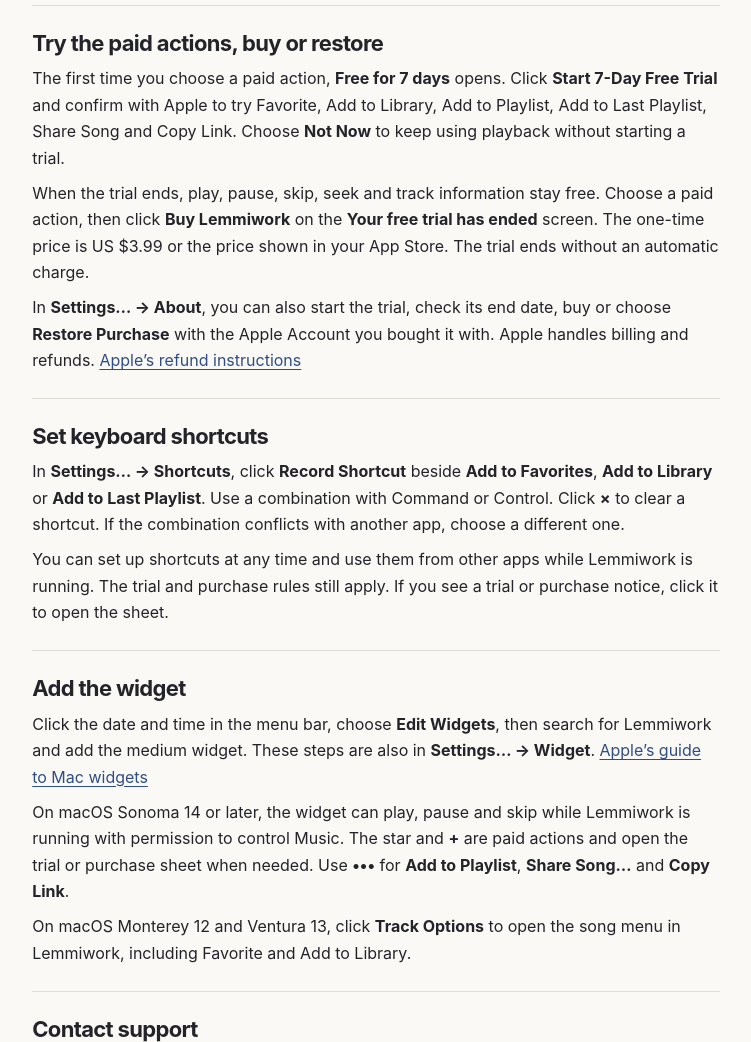
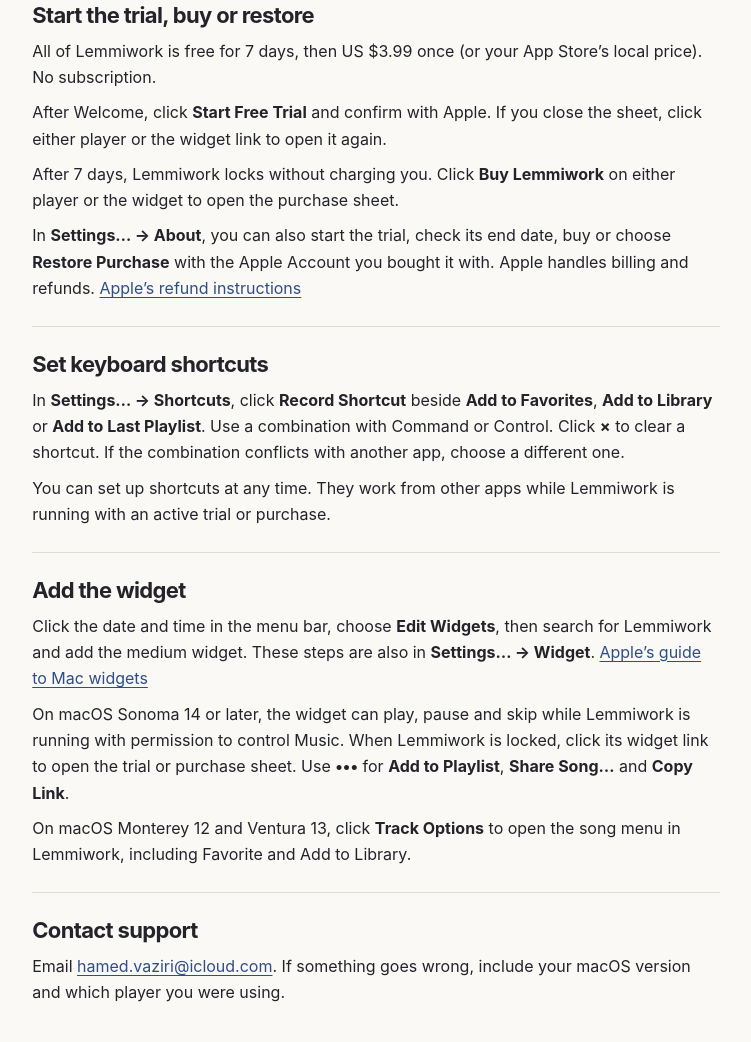
Before and after one commit to hamedv94/lemmiwork-support, a plain HTML site: page support.html in a window 1280 px wide. Shown: the part 1758-2800 px from the top of the page, without its empty margins (372-1123 px from the left). Drawn offline with Linux system fonts and the light colour scheme.

Commit message:
Describe Lemmiwork’s full-app trial and purchase

```diff
--- a/support.html
+++ b/support.html
@@ -26,7 +26,7 @@
   <main id="main" tabindex="-1" class="shell document document-support">
     <div class="document-heading">
       <h1>Support</h1>
-      <p>For Intel and Apple silicon Macs running macOS Monterey 12 or later. Playback and track information are free on all three players.</p>
+      <p>For Intel and Apple silicon Macs running macOS Monterey 12 or later.</p>
     </div>
     <div class="support-layout">
       <nav class="toc" aria-labelledby="toc-title">
@@ -84,22 +84,23 @@
         </section>
 
         <section id="purchases">
-          <h2>Try the paid actions, buy or restore</h2>
-          <p>The first time you choose a paid action, <strong>Free for 7 days</strong> opens. Click <strong>Start 7-Day Free Trial</strong> and confirm with Apple to try Favorite, Add to Library, Add to Playlist, Add to Last Playlist, Share Song and Copy Link. Choose <strong>Not Now</strong> to keep using playback without starting a trial.</p>
-          <p>When the trial ends, play, pause, skip, seek and track information stay free. Choose a paid action, then click <strong>Buy Lemmiwork</strong> on the <strong>Your free trial has ended</strong> screen. The one-time price is US&nbsp;$3.99 or the price shown in your App Store. The trial ends without an automatic charge.</p>
+          <h2>Start the trial, buy or restore</h2>
+          <p>All of Lemmiwork is free for 7 days, then US&nbsp;$3.99 once (or your App Store’s local price). No subscription.</p>
+          <p>After Welcome, click <strong>Start Free Trial</strong> and confirm with Apple. If you close the sheet, click either player or the widget link to open it again.</p>
+          <p>After 7 days, Lemmiwork locks without charging you. Click <strong>Buy Lemmiwork</strong> on either player or the widget to open the purchase sheet.</p>
           <p>In <strong>Settings… → About</strong>, you can also start the trial, check its end date, buy or choose <strong>Restore Purchase</strong> with the Apple Account you bought it with. Apple handles billing and refunds. <a href="https://support.apple.com/en-us/118223">Apple’s refund instructions</a></p>
         </section>
 
         <section id="shortcuts">
           <h2>Set keyboard shortcuts</h2>
           <p>In <strong>Settings… → Shortcuts</strong>, click <strong>Record Shortcut</strong> beside <strong>Add to Favorites</strong>, <strong>Add to Library</strong> or <strong>Add to Last Playlist</strong>. Use a combination with Command or Control. Click <strong>×</strong> to clear a shortcut. If the combination conflicts with another app, choose a different one.</p>
-          <p>You can set up shortcuts at any time and use them from other apps while Lemmiwork is running. The trial and purchase rules still apply. If you see a trial or purchase notice, click it to open the sheet.</p>
+          <p>You can set up shortcuts at any time. They work from other apps while Lemmiwork is running with an active trial or purchase.</p>
         </section>
 
         <section id="widget">
           <h2>Add the widget</h2>
           <p>Click the date and time in the menu bar, choose <strong>Edit Widgets</strong>, then search for Lemmiwork and add the medium widget. These steps are also in <strong>Settings… → Widget</strong>. <a href="https://support.apple.com/guide/mac-help/add-and-customize-widgets-mchl52be5da5/mac">Apple’s guide to Mac widgets</a></p>
-          <p>On macOS Sonoma 14 or later, the widget can play, pause and skip while Lemmiwork is running with permission to control Music. The star and <strong>+</strong> are paid actions and open the trial or purchase sheet when needed. Use <strong>•••</strong> for <strong>Add to Playlist</strong>, <strong>Share Song…</strong> and <strong>Copy Link</strong>.</p>
+          <p>On macOS Sonoma 14 or later, the widget can play, pause and skip while Lemmiwork is running with permission to control Music. When Lemmiwork is locked, click its widget link to open the trial or purchase sheet. Use <strong>•••</strong> for <strong>Add to Playlist</strong>, <strong>Share Song…</strong> and <strong>Copy Link</strong>.</p>
           <p>On macOS Monterey 12 and Ventura 13, click <strong>Track Options</strong> to open the song menu in Lemmiwork, including Favorite and Add to Library.</p>
         </section>
 
```
Also changed, not shown: index.html (+2 -2 lines), privacy.html (+1 -1 lines).
